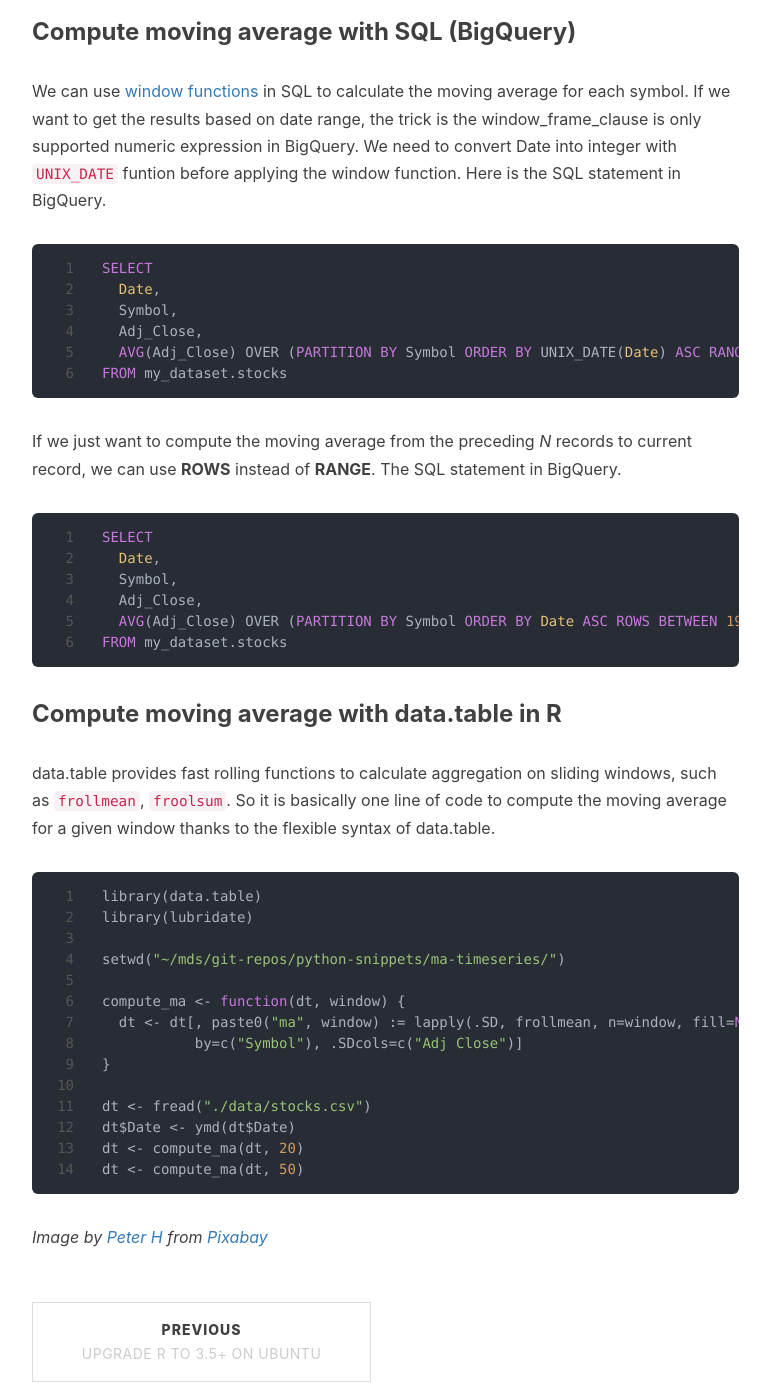
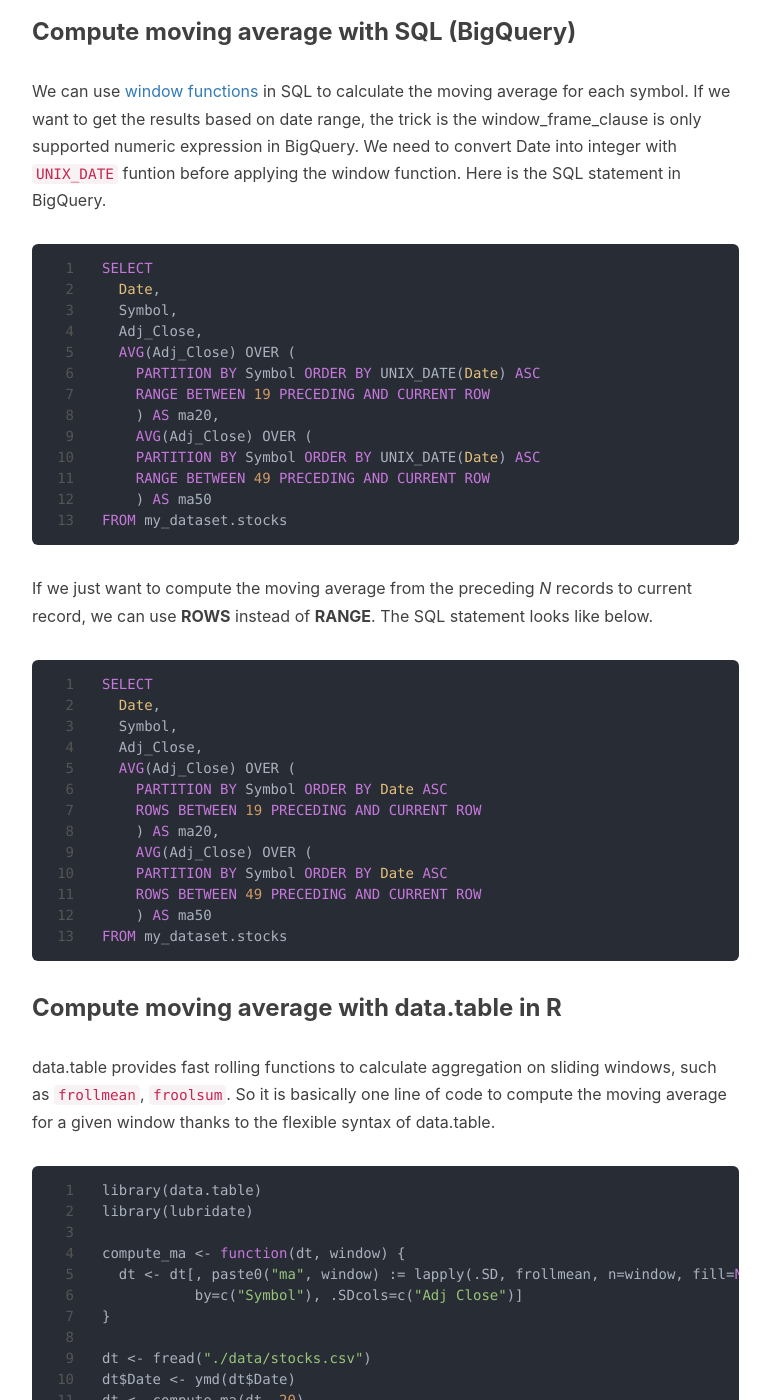
Before and after one commit to q15928/q15928.github.io, a Jekyll site: the page built from _posts/2019-08-10-time-series-ma.md, in a window 1280 px wide and 1400 px high, scrolled down 2211 px. Shown: the whole window, without its empty margins (233-1003 px from the left). Built offline with Jekyll 4.4.1, drawn with Linux system fonts in a browser that asks for light colours; nearby versions of some CDN libraries; comment, search, counter and statistics services are not loaded.

Commit message:
update the BigQuery SQL

````diff
--- a/_posts/2019-08-10-time-series-ma.md
+++ b/_posts/2019-08-10-time-series-ma.md
@@ -58,16 +58,30 @@ SELECT
   Date,
   Symbol,
   Adj_Close,
-  AVG(Adj_Close) OVER (PARTITION BY Symbol ORDER BY UNIX_DATE(Date) ASC RANGE BETWEEN 19 PRECEDING AND CURRENT ROW) AS ma20
+  AVG(Adj_Close) OVER (
+    PARTITION BY Symbol ORDER BY UNIX_DATE(Date) ASC
+    RANGE BETWEEN 19 PRECEDING AND CURRENT ROW
+    ) AS ma20,
+    AVG(Adj_Close) OVER (
+    PARTITION BY Symbol ORDER BY UNIX_DATE(Date) ASC
+    RANGE BETWEEN 49 PRECEDING AND CURRENT ROW
+    ) AS ma50
 FROM my_dataset.stocks
 ```
-If we just want to compute the moving average from the preceding *N* records to current record, we can use **ROWS** instead of **RANGE**. The SQL statement in BigQuery.
+If we just want to compute the moving average from the preceding *N* records to current record, we can use **ROWS** instead of **RANGE**. The SQL statement looks like below.
 ```sql
 SELECT
   Date,
   Symbol,
   Adj_Close,
-  AVG(Adj_Close) OVER (PARTITION BY Symbol ORDER BY Date ASC ROWS BETWEEN 19 PRECEDING AND CURRENT ROW) AS ma20
+  AVG(Adj_Close) OVER (
+    PARTITION BY Symbol ORDER BY Date ASC
+    ROWS BETWEEN 19 PRECEDING AND CURRENT ROW
+    ) AS ma20,
+    AVG(Adj_Close) OVER (
+    PARTITION BY Symbol ORDER BY Date ASC
+    ROWS BETWEEN 49 PRECEDING AND CURRENT ROW
+    ) AS ma50
 FROM my_dataset.stocks
 ```
 
@@ -76,8 +90,6 @@ data.table provides fast rolling functions to calculate aggregation on sliding w
 ```r
 library(data.table)
 library(lubridate)
-
-setwd("~/mds/git-repos/python-snippets/ma-timeseries/")
 
 compute_ma <- function(dt, window) {
   dt <- dt[, paste0("ma", window) := lapply(.SD, frollmean, n=window, fill=NA),
````
